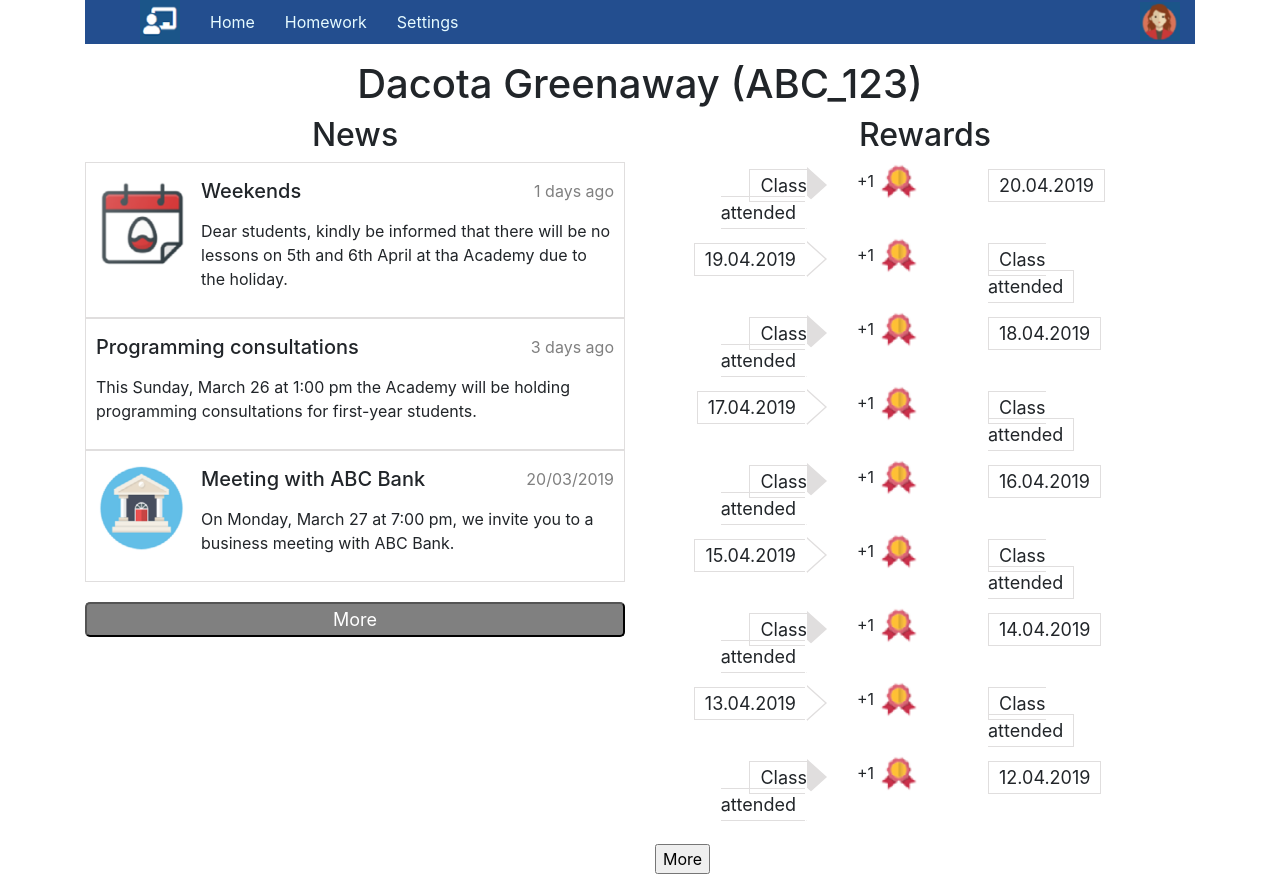
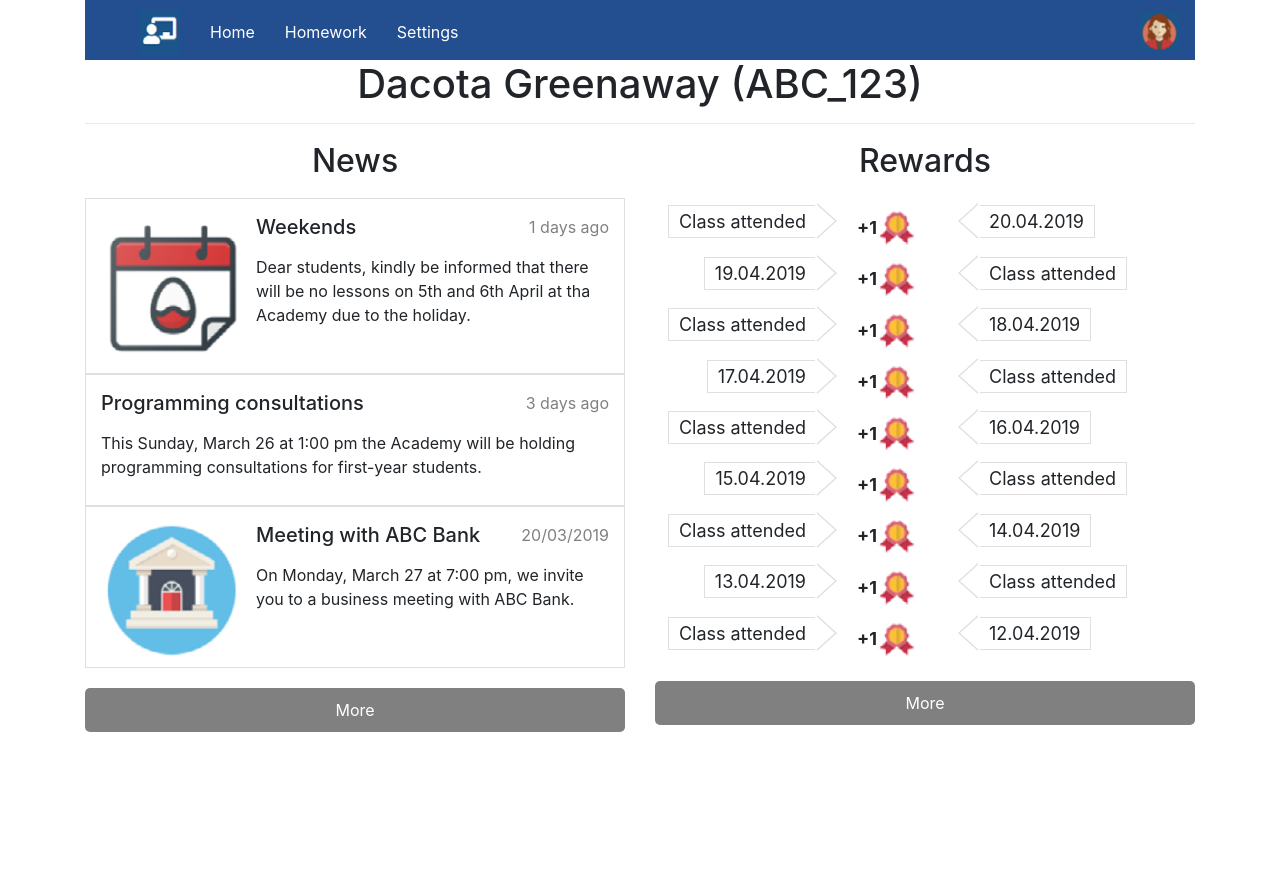
Before and after one commit to SvetLana1234567890/project, a plain HTML site: page index.html in a window 1280 px wide. After the commit the page ends 800 px from the top, so only its background shows below. Drawn offline with nearby package versions, Linux system fonts and the light colour scheme.

Commit message:
version5

```diff
--- a/index.html
+++ b/index.html
@@ -19,9 +19,9 @@
                 <div class="menu">
                     <ol>
                         <li><img src="icon/persone.png" alt=""></li>
-                        <li>Home</li>
-                        <li>Homework</li>
-                        <li>Settings</li>
+                        <li><a href="#">Home</a></li>
+                        <li><a href="#">Homework</a></li>
+                        <li><a href="#">Settings</a></li>
                         <li><img src="icon/she.png" alt=""></li>
                     </ol>
                 </div>
@@ -29,7 +29,7 @@
             <div class="col-12"><h1>Dacota Greenaway (ABC_123)</h1></div>
             <div class="col-6">
                 <h2>News</h2>
-                <div class="content">
+                <div class="content" style="padding-bottom: 30px;">
                     <img src="icon/calendar.png" alt="">
                     <h5>Weekends</h5>
                     <p class="ago">1 days ago</p>
@@ -42,14 +42,13 @@
                     <p>This Sunday, March 26 at 1:00 pm the Academy will be holding programming consultations for
                         first-year students.</p>
                 </div>
-                <div class="content">
+                <div class="content" style="padding-bottom: 40px;">
                     <img src="icon/bank.png" alt="">
                     <h5>Meeting with ABC Bank</h5>
                     <p class="ago">20/03/2019</p>
                     <p>On Monday, March 27 at 7:00 pm, we invite you to a business meeting with ABC Bank.</p>
-
                 </div>
-                <span class="button"><input type="button" value="More"></span>
+                <div class="button"><a href="#">More</a></div>
 
             </div>
             <div class="col-6">
@@ -57,34 +56,34 @@
                 <h2>Rewards</h2>
                 <ul>
                     <li class="right"><span class="attended">Class attended</span></li>
-                    <li>+1 <img src="icon/medal.png" alt=""></li>
+                    <li><span class="bolt">+1<img src="icon/medal.png" alt=""></span></li>
                     <li class="left"><span class="data">20.04.2019</span></li>
                     <li class="right"><span class="data">19.04.2019</span></li>
-                    <li>+1 <img src="icon/medal.png" alt=""></li>
+                    <li><span class="bolt">+1<img src="icon/medal.png" alt=""></span></li>
                     <li class="left"><span class="attended">Class attended</span></li>
                     <li class="right"><span class="attended">Class attended</span></li>
-                    <li>+1 <img src="icon/medal.png" alt=""></li>
+                    <li><span class="bolt">+1<img src="icon/medal.png" alt=""></span></li>
                     <li class="left"><span class="data">18.04.2019</span></li>
                     <li class="right"><span class="data">17.04.2019</span></li>
-                    <li>+1 <img src="icon/medal.png" alt=""></li>
+                    <li><span class="bolt">+1<img src="icon/medal.png" alt=""></span></li>
                     <li class="left"><span class="attended">Class attended</span></li>
                     <li class="right"><span class="attended">Class attended</span></li>
-                    <li>+1 <img src="icon/medal.png" alt=""></li>
+                    <li><span class="bolt">+1<img src="icon/medal.png" alt=""></span></li>
                     <li class="left"><span class="data">16.04.2019</span></li>
                     <li class="right"><span class="data">15.04.2019</span></li>
-                    <li>+1 <img src="icon/medal.png" alt=""></li>
+                    <li><span class="bolt">+1<img src="icon/medal.png" alt=""></span></li>
                     <li class="left"><span class="attended">Class attended</span></li>
                     <li class="right"><span class="attended">Class attended</span></li>
-                    <li>+1 <img src="icon/medal.png" alt=""></li>
+                    <li><span class="bolt">+1<img src="icon/medal.png" alt=""></span></li>
                     <li class="left"><span class="data">14.04.2019</span></li>
                     <li class="right"><span class="data">13.04.2019</span></li>
-                    <li>+1 <img src="icon/medal.png" alt=""></li>
+                    <li><span class="bolt">+1<img src="icon/medal.png" alt=""></span></li>
                     <li class="left"><span class="attended">Class attended</span></li>
                     <li class="right"><span class="attended">Class attended</span></li>
-                    <li>+1 <img src="icon/medal.png" alt=""></li>
+                    <li><span class="bolt">+1<img src="icon/medal.png" alt=""></span></li>
                     <li class="left"><span class="data">12.04.2019</span></li>
                 </ul></div>
-                <input type="button" value="More">
+                <div class="button"><a href="#">More</a></div>
             </div>
         </div>
     </div>
--- a/style.css
+++ b/style.css
@@ -1,6 +1,12 @@
 ol {
     display: flex;
-    color: rgb(230, 251, 255);
+}
+a {
+    color: white;
+}
+a:hover {
+    color: rgb(118, 161, 224);
+    text-decoration: none;
 }
 ol li {
     list-style-type: none;
@@ -11,6 +17,8 @@ ol li:nth-child(5) {
 }
 .menu {
     background-color: rgb(35, 78, 143);
+    height: 60px;
+    padding-top: 10px;
 }
 li img {
     width: 40px;
@@ -19,7 +27,7 @@ span {
     font-size: 18px;
 }
 .content img {
-    width: 90px;
+    width: 140px;
     float: left;
     margin-right: 15px;
 }
@@ -28,22 +36,32 @@ span {
     color: gray;
     margin-top: 6px;
 }
-.button input {
+ .button a {
     background-color: gray;
     color: white;
     width: 100%;
     margin-top: 20px;
     border-radius: 5px;
-    padding: 2px;
+    padding: 10px;
+    text-align: center;
+    display: block;
+    text-decoration: none;
+}
+.button a:hover {
+    background-color: rgb(187, 187, 187);
+}
 
-}
 .content {
     border: 1px solid rgb(224, 222, 222);
-    padding: 10px;
+    padding: 10px 15px;
 }
-h1 {text-align: center;}
+h1 {text-align: center;
+    border-bottom: 1px solid rgb(235, 232, 232);
+    padding-bottom: 15px;
+}
 h2 {
     text-align: center;
+    padding: 10px;
 }
 h5 {
     float: left;
@@ -54,17 +72,16 @@ ul   {
     grid-template-columns: 30% 15% 30%;
     grid-column-gap: 40px;
     padding: 0px;
+    margin: 0px;
 }
 ul li {
     list-style-type: none;
+    margin-top: 10px;
 }
 .right {
-    margin: 10px;
     text-align: end;
 }
-.left {
-    margin: 10px;
-}
+
 .attended {
     border: 1px solid rgb(224, 222, 222);
     padding: 5px 10px;
@@ -76,12 +93,27 @@ ul li {
 .right::after, .right::before {
     content: '';
     position: absolute;
-    right: 365px;
+    right: 355px;
     margin-top: -5px;
     border: 18px solid transparent;
     border-left: 20px solid rgb(224, 222, 222);
 }
 .right::after {
     border-left: 20px solid white;
-    right: 367px;
+    right: 357px;
 }
+.left::after, .left::before {
+    content: '';
+    position: absolute;
+    right: 232px;
+    margin-top: -5px;
+    border: 18px solid transparent;
+    border-right: 20px solid rgb(224, 222, 222);
+}
+.left::after {
+    border-right: 20px solid white;
+    right: 230px;
+}
+.bolt {
+    font-weight: bold;
+}
```
